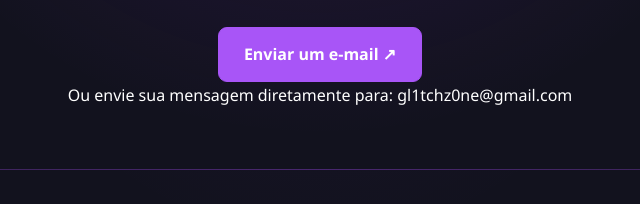
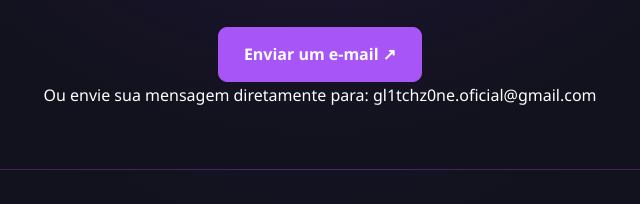
Before and after one commit to EliardoKaique/GlitchZone, a plain HTML site: page index.html in a window 1280 px wide. Shown: the part 6316-6520 px from the top of the page, 320-960 px from the left. Drawn offline with Linux system fonts and the light colour scheme.

Commit message:
Update index.html

```diff
--- a/index.html
+++ b/index.html
@@ -462,7 +462,7 @@
                 <span>Ou envie sua mensagem diretamente para:</span>
 
                 <a href="mailto:gl1tchz0ne.oficial@gmail.com">
-                    gl1tchz0ne@gmail.com
+                    gl1tchz0ne.oficial@gmail.com
                 </a>
             </div>
         </div>
```
